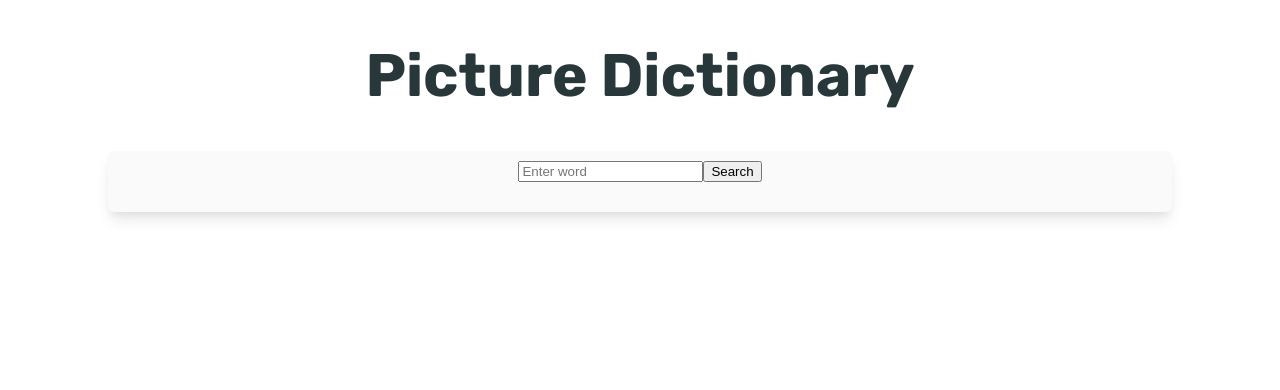
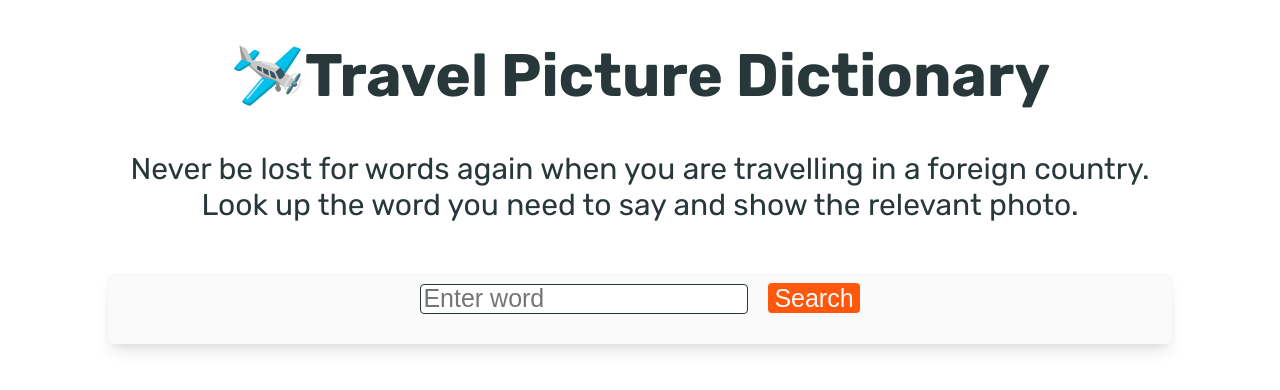
Before and after one commit to SL-GW/picture-dictionary, a React (Create React App) app: page / in a window 1280 px wide. Shown: the top 390 px of the page. Built offline with nearby package versions, Linux system fonts and the light colour scheme.

Commit message:
Added css

```diff
--- a/src/App.css
+++ b/src/App.css
@@ -1,12 +1,28 @@
 .App {
+  color: #283739;
   font-family: "Rubik", sans-serif;
   font-optical-sizing: auto;
+  font-style: normal;
   font-weight: 400;
-  font-style: normal;
-  color: #283739;
 }
 
 .App h1 {
+  font-size: 60px;
   text-align: center;
-  font-size: 60px;
 }
+
+.App h2 {
+  font-size: 30px;
+  font-weight: 400;
+  margin-bottom: 0px;
+  padding-bottom: 0px;
+  text-align: center;
+}
+
+.App h3 {
+  font-size: 30px;
+  font-weight: 400;
+  margin-top: 0px;
+  padding-top: 0px;
+  text-align: center;
+}
--- a/src/App.js
+++ b/src/App.js
@@ -4,7 +4,12 @@ import Search from "./Search";
 function App() {
   return (
     <div className="App">
-      <h1>Picture Dictionary</h1>
+      <h1>🛩️Travel Picture Dictionary</h1>
+      <h2>
+        Never be lost for words again when you are travelling in a foreign
+        country.
+      </h2>
+      <h3>Look up the word you need to say and show the relevant photo.</h3>
       <Search />
     </div>
   );
--- a/src/Search.css
+++ b/src/Search.css
@@ -1,14 +1,35 @@
 .Search {
-  text-align: center;
+  background: #fafafa;
+  border-radius: 6px;
   box-shadow: rgba(0, 0, 0, 0.1) 0px 10px 15px -3px,
     rgba(0, 0, 0, 0.05) 0px 4px 6px -2px;
-  margin-top: 50px;
-  width: 80%;
   display: block;
   margin: auto;
+  margin-top: 50px;
   padding: 10px 20px 10px 20px;
-  border-radius: 6px;
-  background: #fafafa;
+  text-align: center;
+  width: 80%;
+}
+
+.SearchInput {
+  border: solid 1px #283739;
+  border-radius: 4px;
+  font-size: 25px;
+  height: 30px;
+  margin-right: 20px;
+}
+
+.SearchButton {
+  background: #ff570c;
+  border: none;
+  border-radius: 4px;
+  color: #fafafa;
+  font-size: 25px;
+  height: 30px;
+}
+
+.SearchButton:hover {
+  font-weight: 600;
 }
 
 .ImageResults {
@@ -19,16 +40,28 @@
 }
 
 .ImageResult img {
-  width: 100%;
-  height: auto;
-  display: block;
+  background: #fafafa;
   border-radius: 6px;
   box-shadow: rgba(0, 0, 0, 0.1) 0px 10px 15px -3px,
     rgba(0, 0, 0, 0.05) 0px 4px 6px -2px;
-
-  background: #fafafa;
+  display: block;
+  height: auto;
+  width: 100%;
 }
 
 .ImageResult {
   text-align: center;
 }
+
+@media (max-width: 600px) {
+  .ImageResults {
+    display: grid;
+    grid-template-columns: 1fr;
+    gap: 16px;
+    margin-top: 20px;
+  }
+
+  .SearchButton {
+    margin-top: 10px;
+  }
+}
--- a/src/Search.js
+++ b/src/Search.js
@@ -27,8 +27,13 @@ export default function Search() {
   return (
     <div className="Search">
       <form onSubmit={handleSubmit}>
-        <input type="search" placeholder="Enter word" onChange={updateWord} />
-        <input type="submit" value="Search" />
+        <input
+          className="SearchInput"
+          type="search"
+          placeholder="Enter word"
+          onChange={updateWord}
+        />
+        <input className="SearchButton" type="submit" value="Search" />
       </form>
       <div className="ImageResults">
         {images.map((image, index) => (
```
